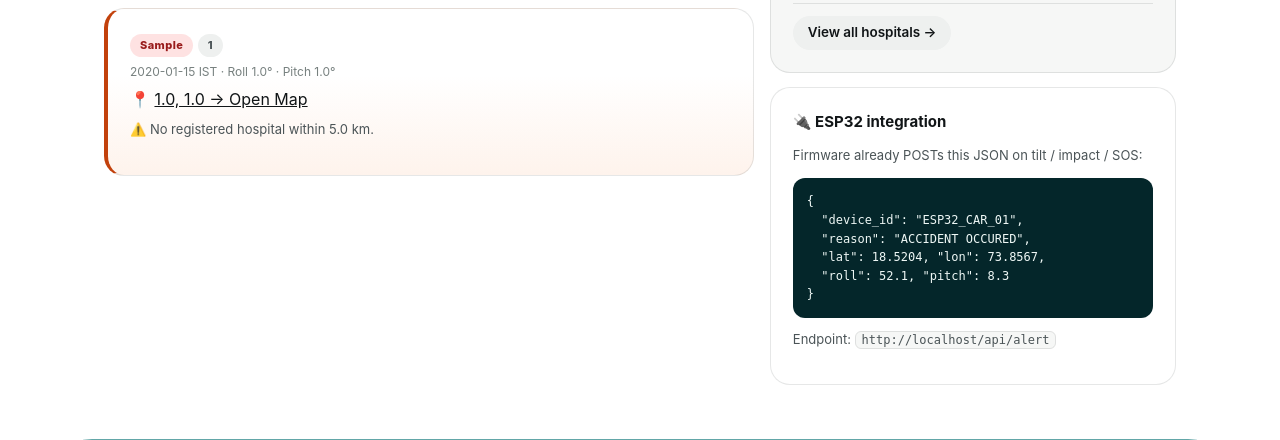
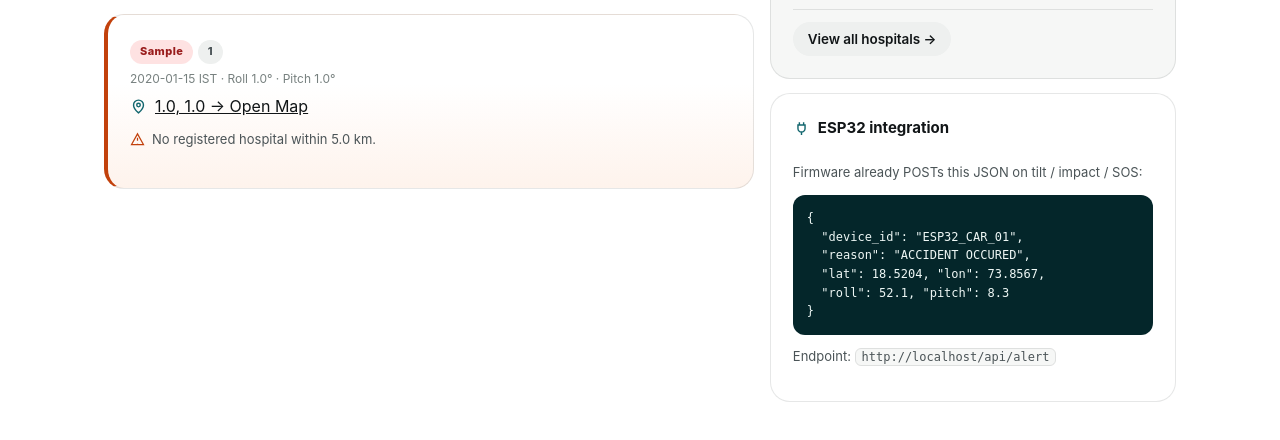
Before and after one commit to Janhavivijayraut285/caraccident, a Flask app: page / in a window 1280 px wide. Shown: the part 1983-2423 px from the top of the page. Run offline with Flask 3, Linux system fonts and the light colour scheme; tables that the repository leaves empty hold one stand-in row (values such as "Sample post").

Commit message:
professional UI: replace emoji icons with inline SVG and text labels

```diff
--- a/static/css/style.css
+++ b/static/css/style.css
@@ -119,6 +119,18 @@ input:focus,select:focus{outline:2px solid var(--pale);border-color:var(--mid)}
 .flash-error{background:#fee2e2;border-color:#fca5a5;color:#991b1b}
 .empty{text-align:center;padding:26px 12px;color:var(--ink-2)}
 .empty .big{font-size:34px;display:block;margin-bottom:8px}
+/* ── professional icon system (no emoji) ── */
+.ic{width:16px;height:16px;vertical-align:-3px;flex:none}
+.h-tag{display:inline-flex;align-items:center;gap:8px}
+.h-tag svg{width:17px;height:17px;color:var(--mid);flex:none}
+.legend{display:inline-flex;align-items:center;gap:6px;font-weight:600}
+.dot{width:10px;height:10px;border-radius:50%;display:inline-block;flex:none}
+.dot-crash{background:#dc2626}
+.dot-hosp{background:var(--mid);border-radius:3px}
+.empty-icon{width:46px;height:46px;border-radius:50%;background:#eef5f3;border:1px solid var(--line);display:flex;align-items:center;justify-content:center;margin:0 auto 10px}
+.empty-icon svg{width:22px;height:22px;color:var(--mid)}
+.notice{display:inline-flex;align-items:center;gap:7px}
+.notice svg{width:15px;height:15px;color:var(--danger);flex:none}
 pre{background:var(--deep);color:var(--on-deep);border-radius:var(--r-sm);padding:14px;font-size:12px;overflow:auto;margin-top:10px}
 .hosp-row{display:flex;justify-content:space-between;gap:10px;align-items:center;flex-wrap:wrap;padding:12px 0;border-bottom:1px solid var(--line)}
 .hosp-row:last-child{border-bottom:none}
--- a/static/js/main.js
+++ b/static/js/main.js
@@ -59,18 +59,18 @@ window.renderCrashMap = function (elId, opts) {
     var h = opts.hospital;
     pts.push([h.lat, h.lon]);
     L.marker([h.lat, h.lon], { icon: pin('pin-hosp') }).addTo(map)
-      .bindPopup('<b>🏥 ' + esc(h.name) + '</b><br>Your hospital');
+      .bindPopup('<b>' + esc(h.name) + '</b><br>Your hospital');
   }
   (opts.hospitals || []).forEach(function (h) {
     pts.push([h.lat, h.lon]);
     L.marker([h.lat, h.lon], { icon: pin('pin-hosp') }).addTo(map)
-      .bindPopup('<b>🏥 ' + esc(h.name) + '</b>');
+      .bindPopup('<b>' + esc(h.name) + '</b>');
   });
   (opts.alerts || []).forEach(function (a) {
     if (!a || a.lat === 0 && a.lon === 0) return; // no GPS fix: list only
     pts.push([a.lat, a.lon]);
     L.marker([a.lat, a.lon], { icon: pin('pin-crash') }).addTo(map)
-      .bindPopup('<b>🚨 ' + esc(a.reason) + '</b><br>' + esc(a.device_id) +
+      .bindPopup('<b>' + esc(a.reason) + '</b><br>' + esc(a.device_id) +
         ' · ' + esc(a.time) + ' IST<br><a target="_blank" href="https://maps.google.com/?q=' +
         a.lat + ',' + a.lon + '">Navigate →</a>');
   });
--- a/templates/base.html
+++ b/templates/base.html
@@ -23,7 +23,7 @@
     </nav>
     <div class="bar-end">
       {% if current_hospital %}
-      <span class="muted">🏥 {{ current_hospital.name }}</span>
+      <span class="muted h-tag"><svg viewBox="0 0 24 24" fill="none" stroke="currentColor" stroke-width="2" aria-hidden="true"><circle cx="12" cy="12" r="9"/><path d="M12 8v8M8 12h8"/></svg> {{ current_hospital.name }}</span>
       <a class="btn btn-soft" href="{{ url_for('logout') }}">Log Out</a>
       {% else %}
       <a class="signin" href="{{ url_for('login') }}">Sign In</a>
--- a/templates/hospitals.html
+++ b/templates/hospitals.html
@@ -2,10 +2,10 @@
 {% block title %}Hospitals — ResQCar{% endblock %}
 {% block content %}
 <div class="card">
-  <h2>🏥 Enrolled Hospitals ({{ hospitals|length }})</h2>
+  <h2 class="h-tag"><svg viewBox="0 0 24 24" fill="none" stroke="currentColor" stroke-width="2" aria-hidden="true"><circle cx="12" cy="12" r="9"/><path d="M12 8v8M8 12h8"/></svg> Enrolled Hospitals ({{ hospitals|length }})</h2>
   <p class="muted">Each hospital gets a personal dispatch page showing only crashes within {{ stats.radius }} km.</p>
   {% if not hospitals %}
-    <div class="empty"><span class="big">🏥</span><b>No hospitals enrolled yet.</b><br><a class="btn btn-dark" style="margin-top:10px" href="{{ url_for('register') }}">Register the first hospital</a></div>
+    <div class="empty"><span class="empty-icon"><svg viewBox="0 0 24 24" fill="none" stroke="currentColor" stroke-width="2" aria-hidden="true"><circle cx="12" cy="12" r="9"/><path d="M12 8v8M8 12h8"/></svg></span><b>No hospitals enrolled yet.</b><br><a class="btn btn-dark" style="margin-top:10px" href="{{ url_for('register') }}">Register the first hospital</a></div>
   {% else %}
   <table><tr><th>Hospital</th><th>Contact</th><th>Location</th><th>Dispatch page</th></tr>
   {% for h in hospitals %}
--- a/templates/index.html
+++ b/templates/index.html
@@ -57,8 +57,8 @@
 
 <div class="container" id="feed">
 <div class="card tint" style="margin-top:26px">
-  <h2>🗺️ Live crash map</h2>
-  <p class="muted">Every GPS-fix accident pinned — 🔴 crash · 🟩 hospital. Click a pin for details.</p>
+  <h2 class="h-tag"><svg viewBox="0 0 24 24" fill="none" stroke="currentColor" stroke-width="2" aria-hidden="true"><path d="M9 4 3 6v14l6-2 6 2 6-2V4l-6 2-6-2ZM9 4v14M15 6v14"/></svg> Live crash map</h2>
+  <p class="muted">Every GPS-fix accident pinned — <span class="legend"><span class="dot dot-crash"></span>Crash</span> · <span class="legend"><span class="dot dot-hosp"></span>Hospital</span>. Click a pin for details.</p>
   <div id="live-map" class="map" style="margin-top:10px"></div>
 </div>
 <div class="grid">
@@ -69,7 +69,7 @@
   </div>
   <div id="alert-list" data-source="{{ url_for('api_alerts') }}">
   {% if not alerts %}
-    <div class="card"><div class="empty"><span class="big">✅</span><b>No emergencies yet.</b><br><span class="muted">Register a hospital — real ESP32 alerts will appear here.</span></div></div>
+    <div class="card"><div class="empty"><span class="empty-icon"><svg viewBox="0 0 24 24" fill="none" stroke="currentColor" stroke-width="2" aria-hidden="true"><circle cx="12" cy="12" r="9"/><path d="m8.5 12.5 2.5 2.5 4.5-5.5"/></svg></span><b>No emergencies yet.</b><br><span class="muted">Register a hospital — real ESP32 alerts will appear here.</span></div></div>
   {% endif %}
   {% for a in alerts %}
     <div class="card alert-card">
@@ -77,17 +77,17 @@
       <span class="badge grey">{{ a.device_id }}</span>
       <div class="alert-meta">{{ a.time }} IST · Roll {{ a.roll }}° · Pitch {{ a.pitch }}°</div>
       {% if a.lat == 0 and a.lon == 0 %}
-      <div>📍 <b>Location unavailable</b> <span class="muted">(GPS had no fix — accident confirmed, location unknown)</span></div>
+      <div><span class="h-tag"><svg viewBox="0 0 24 24" fill="none" stroke="currentColor" stroke-width="2" aria-hidden="true"><path d="M12 21s-7-5.5-7-11a7 7 0 0 1 14 0c0 5.5-7 11-7 11Z"/><circle cx="12" cy="10" r="2.5"/></svg> <b>Location unavailable</b></span> <span class="muted">(GPS had no fix — accident confirmed, location unknown)</span></div>
       {% else %}
-      <div>📍 <a target="_blank" href="https://maps.google.com/?q={{ a.lat }},{{ a.lon }}">{{ a.lat }}, {{ a.lon }} → Open Map</a></div>
+      <div><span class="h-tag"><svg viewBox="0 0 24 24" fill="none" stroke="currentColor" stroke-width="2" aria-hidden="true"><path d="M12 21s-7-5.5-7-11a7 7 0 0 1 14 0c0 5.5-7 11-7 11Z"/><circle cx="12" cy="10" r="2.5"/></svg> <a target="_blank" href="https://maps.google.com/?q={{ a.lat }},{{ a.lon }}">{{ a.lat }}, {{ a.lon }} → Open Map</a></span></div>
       {% endif %}
       {% if a.nearby_list %}
-        <table><tr><th>🔔 Notified hospital</th><th>Phone</th><th>Distance</th></tr>
+        <table><tr><th>Notified hospital</th><th>Phone</th><th>Distance</th></tr>
         {% for n in a.nearby_list %}
         <tr><td><b>{{ n.name }}</b></td><td>{{ n.phone }}</td><td>{% if n.distance_km is not none %}{{ n.distance_km }} km{% else %}—{% endif %}</td></tr>
         {% endfor %}</table>
       {% else %}
-        <p class="muted" style="margin-top:8px">⚠️ No registered hospital within {{ stats.radius }} km.</p>
+        <p class="muted" style="margin-top:8px"><span class="notice"><svg viewBox="0 0 24 24" fill="none" stroke="currentColor" stroke-width="2" aria-hidden="true"><path d="M12 3 2.5 20h19Z"/><path d="M12 9v5M12 17.5v.5"/></svg> No registered hospital within {{ stats.radius }} km.</span></p>
       {% endif %}
     </div>
   {% endfor %}
@@ -96,7 +96,7 @@
 
 <div>
   <div class="card tint">
-    <h3>🏥 Recently enrolled ({{ stats.hospitals }})</h3>
+    <h3 class="h-tag"><svg viewBox="0 0 24 24" fill="none" stroke="currentColor" stroke-width="2" aria-hidden="true"><circle cx="12" cy="12" r="9"/><path d="M12 8v8M8 12h8"/></svg> Recently enrolled ({{ stats.hospitals }})</h3>
     {% if not hospitals %}<p class="muted">No hospitals yet. <a href="{{ url_for('register') }}">Register the first one →</a></p>{% endif %}
     {% for h in hospitals %}
     <div class="hosp-row">
@@ -107,7 +107,7 @@
     <div class="btn-row"><a class="btn small btn-soft" href="{{ url_for('hospitals') }}">View all hospitals →</a></div>
   </div>
   <div class="card">
-    <h3>🔌 ESP32 integration</h3>
+    <h3 class="h-tag"><svg viewBox="0 0 24 24" fill="none" stroke="currentColor" stroke-width="2" aria-hidden="true"><path d="M9 7V3M15 7V3M7 7h10v5a5 5 0 0 1-10 0V7ZM12 17v4"/></svg> ESP32 integration</h3>
     <p class="muted">Firmware already POSTs this JSON on tilt / impact / SOS:</p>
     <pre>{
   "device_id": "ESP32_CAR_01",
--- a/templates/login.html
+++ b/templates/login.html
@@ -2,7 +2,7 @@
 {% block title %}Hospital Login — ResQCar{% endblock %}
 {% block content %}
 <div class="card" style="max-width:460px;margin:40px auto">
-  <h2>🏥 Hospital Login</h2>
+  <h2 class="h-tag"><svg viewBox="0 0 24 24" fill="none" stroke="currentColor" stroke-width="2" aria-hidden="true"><circle cx="12" cy="12" r="9"/><path d="M12 8v8M8 12h8"/></svg> Hospital Login</h2>
   <p class="muted">Log in with your registered phone number to open your private emergency dashboard.</p>
   <form method="POST" action="{{ url_for('login') }}">
     <label>Phone number (login ID) *</label>
--- a/templates/register.html
+++ b/templates/register.html
@@ -2,7 +2,7 @@
 {% block title %}Register Hospital — ResQCar{% endblock %}
 {% block content %}
 <div class="card" style="max-width:680px;margin:22px auto">
-  <h2>🏥 Hospital Registration</h2>
+  <h2 class="h-tag"><svg viewBox="0 0 24 24" fill="none" stroke="currentColor" stroke-width="2" aria-hidden="true"><circle cx="12" cy="12" r="9"/><path d="M12 8v8M8 12h8"/></svg> Hospital Registration</h2>
   <p class="muted">Enroll with your exact location. Crash / SOS alerts within <b>{{ RADIUS }} km</b> will appear on your dispatch page instantly.</p>
   <form method="POST" action="{{ url_for('register') }}">
     <label>Hospital name *</label>
@@ -23,7 +23,7 @@
     </div>
     <p class="hint">Tip: press the button below on a phone at the hospital gate for a precise fix.</p>
     <div class="btn-row">
-      <button type="button" class="btn btn-soft" onclick="fillGeo()">📍 Use my current location</button>
+      <button type="button" class="btn btn-soft" onclick="fillGeo()">Use my current location</button>
       <button type="submit" class="btn btn-dark">Register Hospital</button>
     </div>
   </form>
```
Also changed, not shown: templates/dashboard.html (+4 -4 lines), templates/hospital_detail.html (+4 -4 lines).
